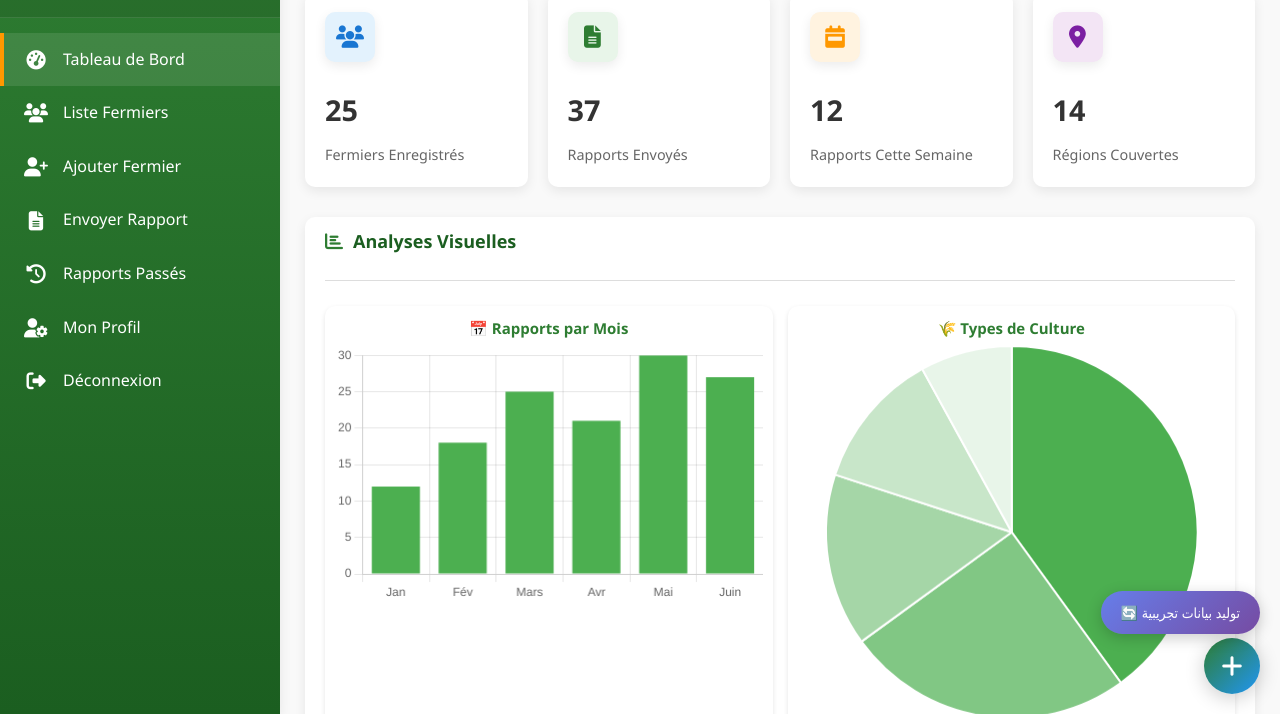
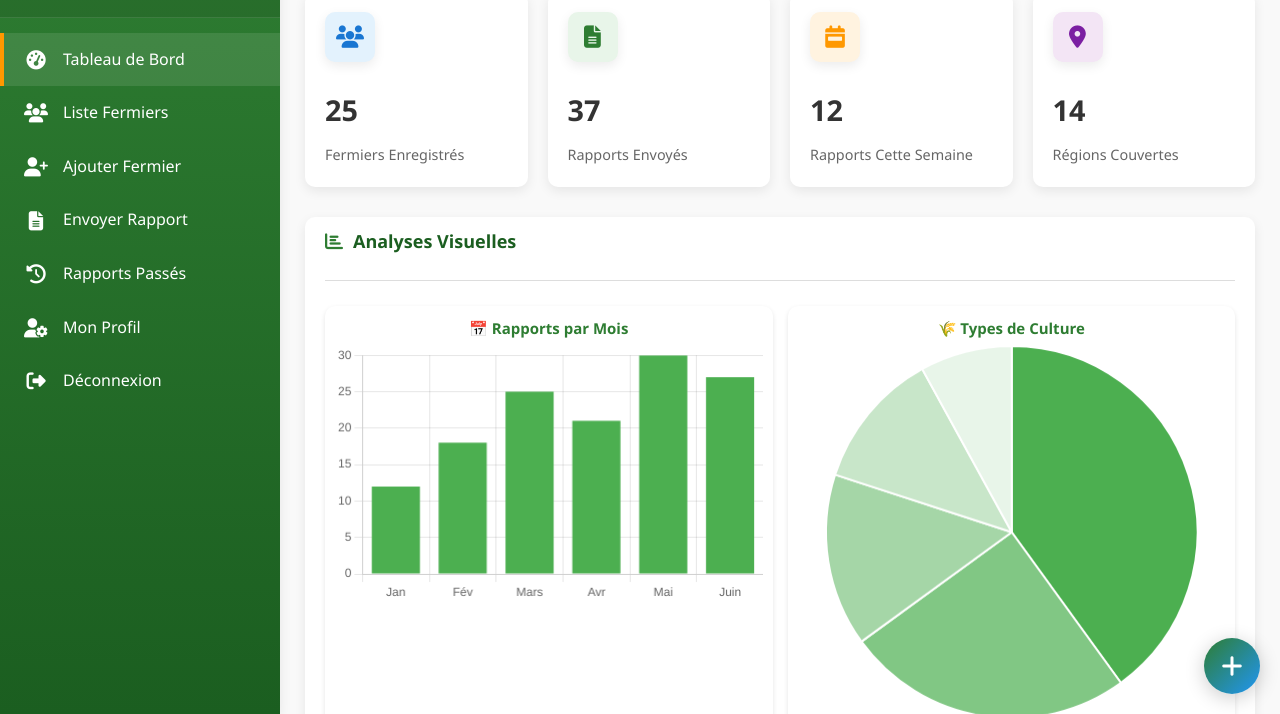
Before and after one commit to Elarbi-Tolhi-Hadjer/AgriConnect, a plain HTML site: page contact.html in a window 1280 px wide. Shown: the part 86-800 px from the top of the page. Drawn offline with nearby package versions, Linux system fonts and the light colour scheme.

Commit message:
Update contact.html

```diff
--- a/contact.html
+++ b/contact.html
@@ -915,7 +915,7 @@
             background-color: white;
             border-radius: var(--radius);
             overflow: hidden;
-            min-width: 1100px;
+            min-width: 1500px;
             width: 100%;
         }
 
@@ -3483,7 +3483,7 @@
             }, 300);
         }, 5000);
     }
-    // === توليد بيانات تجريبية تلقائياً ===
+ // === توليد بيانات تجريبية تلقائياً ===
 function generateSampleData() {
     console.log('🎯 بدء توليد البيانات التجريبية...');
 
@@ -3700,53 +3700,6 @@ document.addEventListener('DOMContentLoaded', function() {
         }
     }, 1000);
 });
-
-// === إضافة زر للتوليد اليدوي في واجهة المستخدم ===
-function addGenerateDataButton() {
-    // التحقق إذا كان الزر موجوداً بالفعل
-    if (document.getElementById('generate-data-btn')) return;
-
-    const button = document.createElement('button');
-    button.id = 'generate-data-btn';
-    button.innerHTML = '🔄 توليد بيانات تجريبية';
-    button.style.cssText = `
-        position: fixed;
-        bottom: 80px;
-        right: 20px;
-        background: linear-gradient(135deg, #667eea, #764ba2);
-        color: white;
-        border: none;
-        border-radius: 25px;
-        padding: 12px 20px;
-        cursor: pointer;
-        font-size: 14px;
-        font-weight: 500;
-        box-shadow: 0 4px 15px rgba(0,0,0,0.2);
-        z-index: 1000;
-        transition: all 0.3s ease;
-    `;
-
-    button.addEventListener('mouseenter', function() {
-        this.style.transform = 'translateY(-2px)';
-        this.style.boxShadow = '0 6px 20px rgba(0,0,0,0.3)';
-    });
-
-    button.addEventListener('mouseleave', function() {
-        this.style.transform = 'translateY(0)';
-        this.style.boxShadow = '0 4px 15px rgba(0,0,0,0.2)';
-    });
-
-    button.addEventListener('click', function() {
-        if (confirm('هل تريد توليد بيانات تجريبية جديدة؟ سيتم استبدال البيانات الحالية.')) {
-            generateSampleData();
-        }
-    });
-
-    document.body.appendChild(button);
-}
-
-// إضافة الزر بعد تحميل الصفحة
-setTimeout(addGenerateDataButton, 2000);
 </script>
 </body>
 </html>
```
